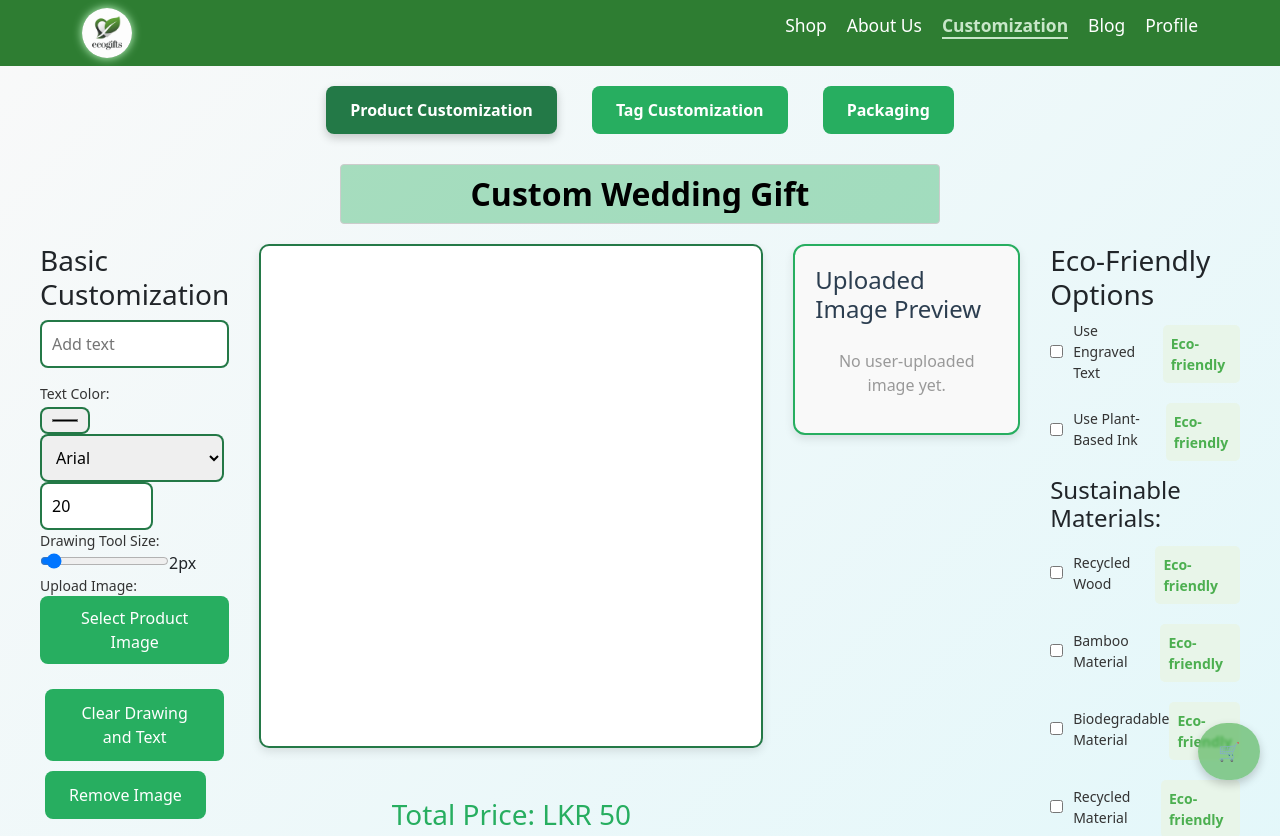
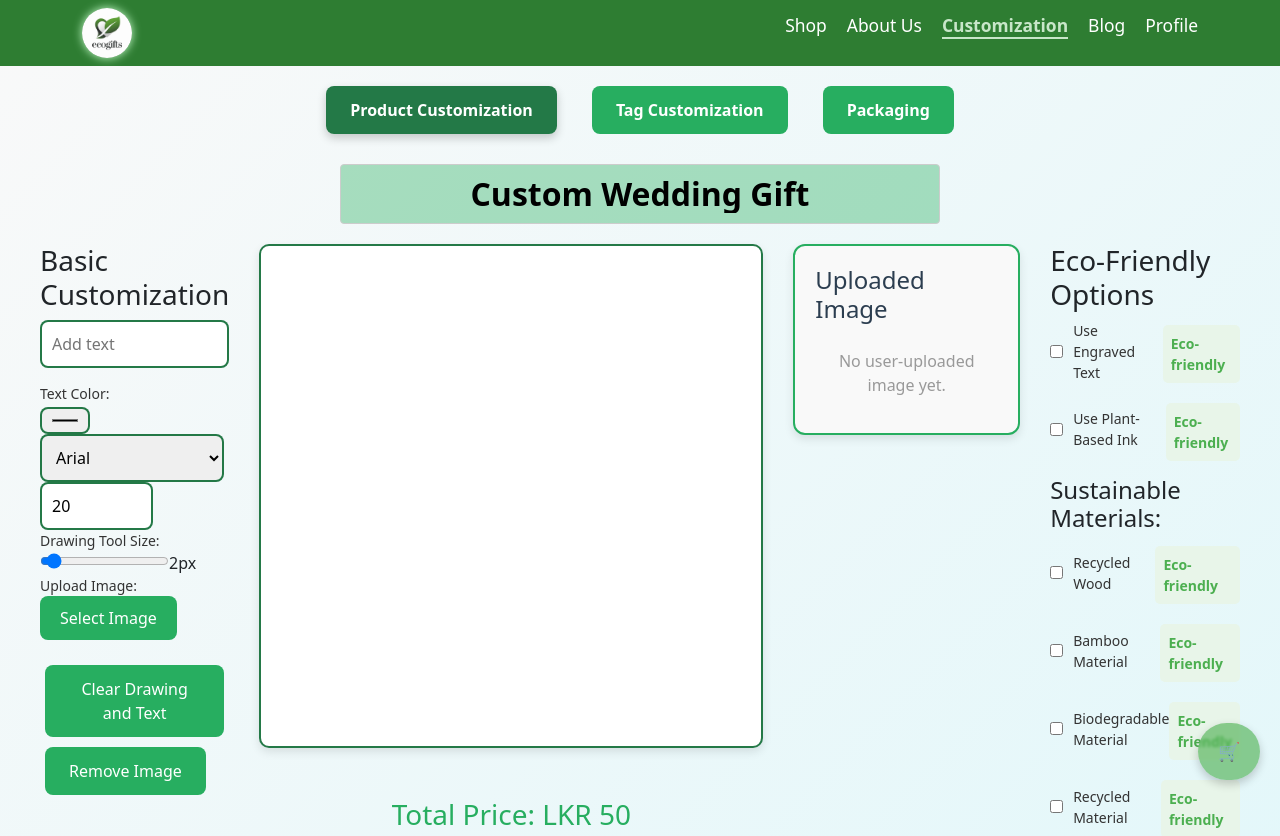
Before and after one commit to rathanpaki/eco, a React (Create React App) app: page /customize in a window 1280 px wide. Shown: the top 836 px of the page. Built offline with nearby package versions, Linux system fonts and the light colour scheme.

Commit message:
Update image upload button and preview section titles for clarity

```diff
--- a/src/pages/customization.js
+++ b/src/pages/customization.js
@@ -1231,7 +1231,7 @@ const Customization = () => {
                       onClick={() => triggerFileInput(productImageInputRef)}
                       className="upload-btn"
                     >
-                      Select Product Image
+                      Select Image
                     </button>
                     <input
                       type="file"
@@ -1293,7 +1293,7 @@ const Customization = () => {
 
               {/* Uploaded Image Preview Section */}
               <div className="image-upload-preview">
-                <h3>Uploaded Image Preview</h3>
+                <h3>Uploaded Image </h3>
                 {uploadedImage ? (
                   <img
                     src={uploadedImage}
```
